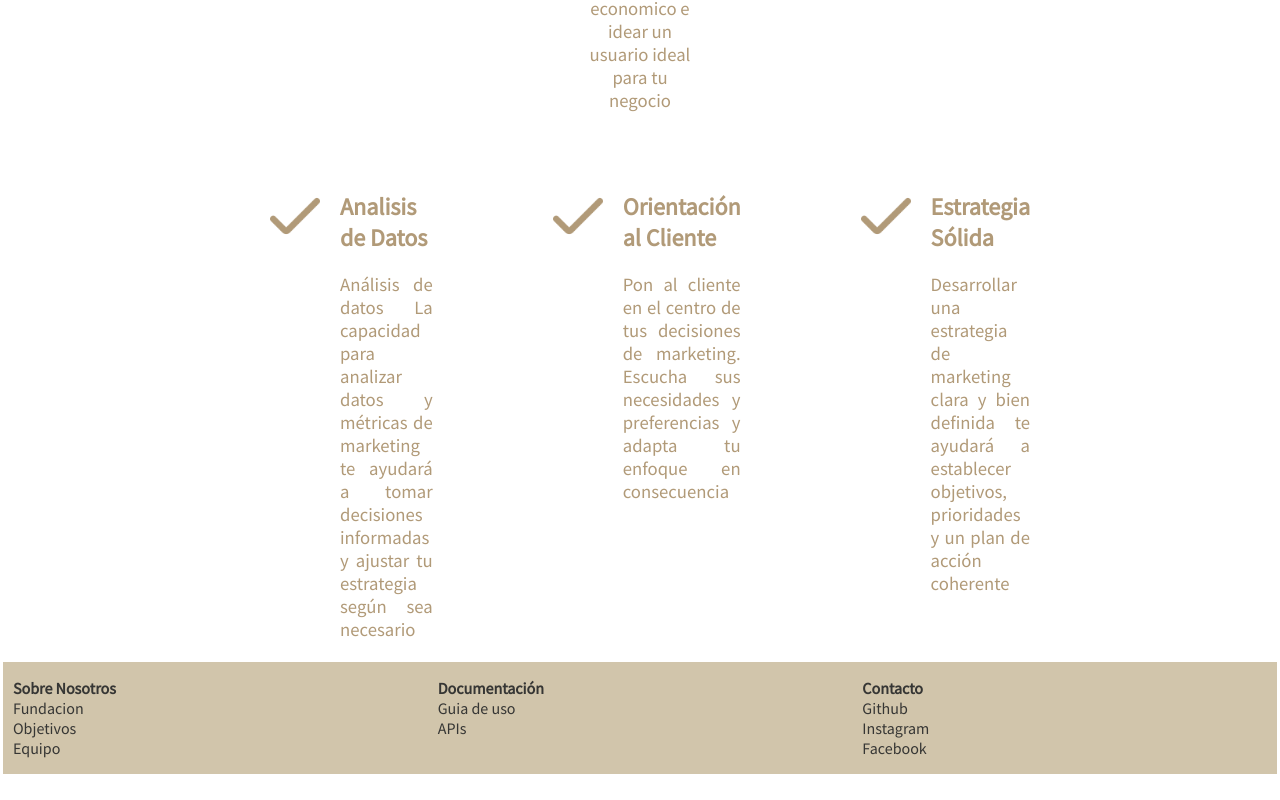
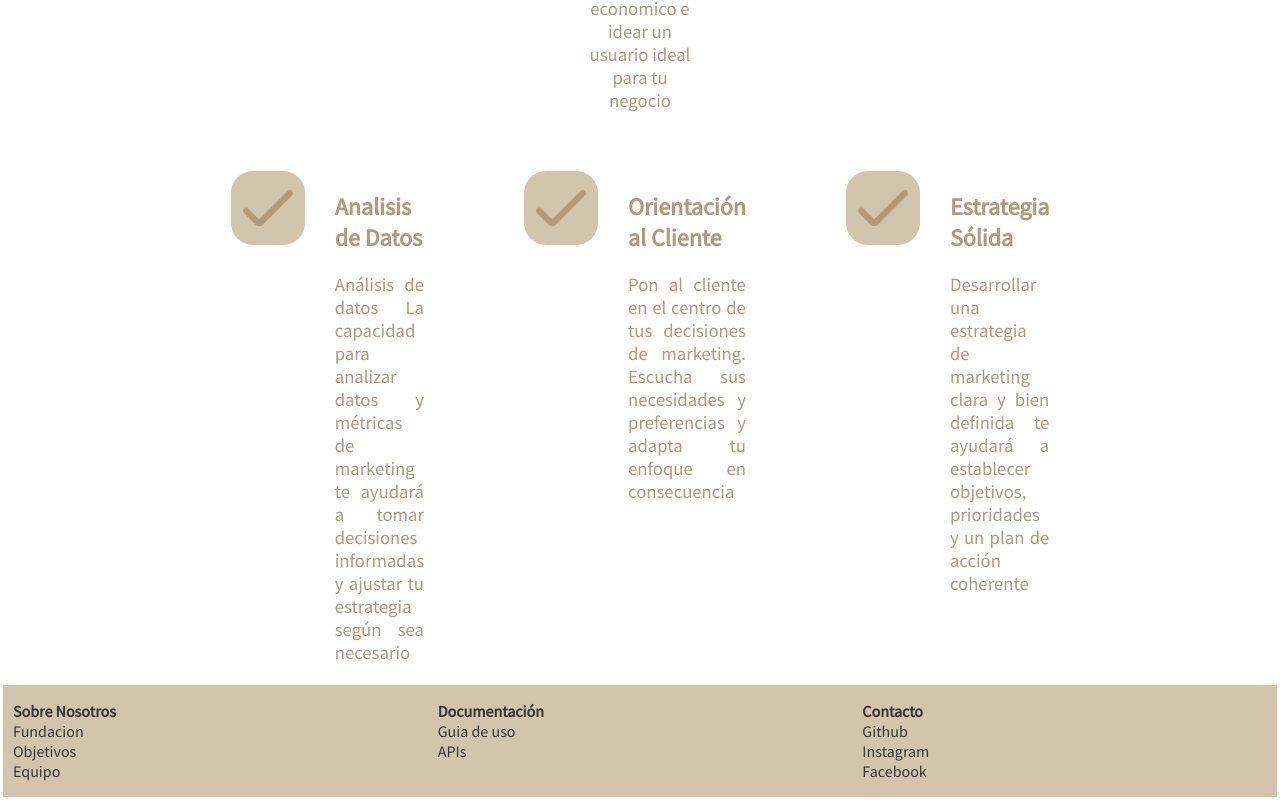
Before and after one commit to jeffHQ/BrandFront, a Vue app: page / in a window 1280 px wide. Shown: the part 887-1687 px from the top of the page. Before the commit the page ends 1664 px from the top, so only its background shows below. Built offline with nearby package versions, Linux system fonts and the light colour scheme; what vue3-google-login would draw is missing.

Commit message:
a dormir

```diff
--- a/src/components/Beneficios.vue
+++ b/src/components/Beneficios.vue
@@ -59,6 +59,10 @@ export default {
 </script>
 
 <style scoped>
+
+.texto {
+    padding-left: 30px;
+}
 .titulo {
     padding-top: 50px;
 }
@@ -78,8 +82,12 @@ h3 {
     text-align: justify;
 }
 
-.icono {
+img {
     padding: 10px;
+    border: 2px solid;
+    border-color: #d1c5ab;
+    border-radius: 30%;
+    background-color: #d1c5ab;
 }
 
 .sub-sub-beneficios {
```
